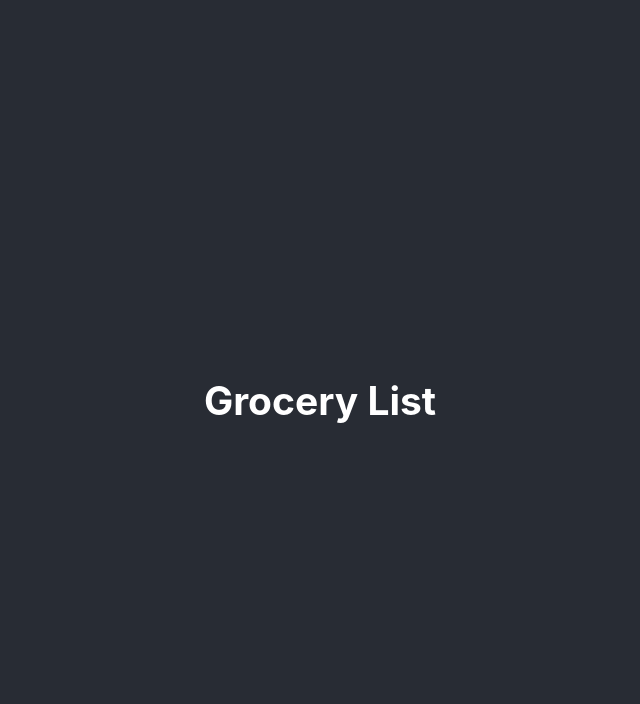
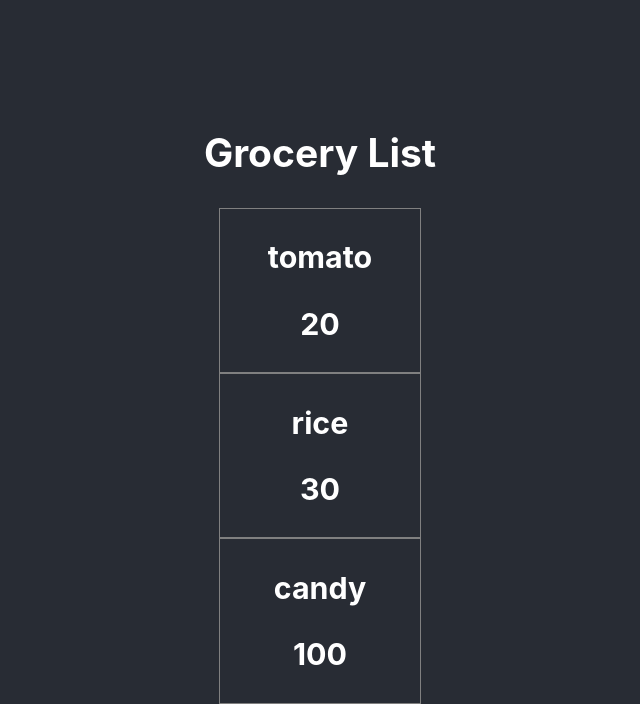
Before and after one commit to SiEr0212/udemy-react-hooks-app_GroceryList, a React (Create React App) app: page / in a window 1280 px wide. Shown: the top 704 px of the page, without its empty margins (320-960 px from the left). Built offline with nearby package versions, Linux system fonts and the light colour scheme.

Commit message:
added grocery List component

```diff
--- a/src/App.js
+++ b/src/App.js
@@ -1,6 +1,7 @@
 import React, { useState } from "react";
 import logo from "./logo.svg";
 import "./App.css";
+import Item from "./components/item";
 
 const initList = [
   { name: "tomato", calories: 20 },
@@ -14,6 +15,9 @@ function App() {
     <div className="App">
       <header className="App-header">
         <h2>Grocery List</h2>
+        {list.map((v, k)=> {
+          return <Item key={`${k}${v.name}${v.calories}`} item={v}></Item>
+        })}
       </header>
     </div>
   );
--- /dev/null
+++ b/src/components/item.css
@@ -0,0 +1,4 @@
+.item-style {
+    border: 1px solid grey;
+    width: 200px
+}
--- /dev/null
+++ b/src/components/item.js
@@ -0,0 +1,12 @@
+import React from 'react';
+import "./item.css";
+
+export default function item({item}) {
+    return (
+        <div className="item-style">
+            <h3>{item.name}</h3>
+            <h3>{item.calories}</h3>
+            <h3></h3>
+        </div>
+    )
+}
```
